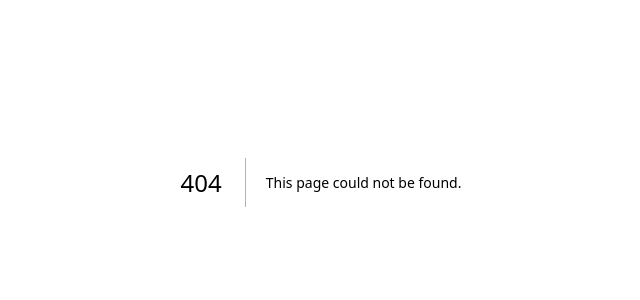
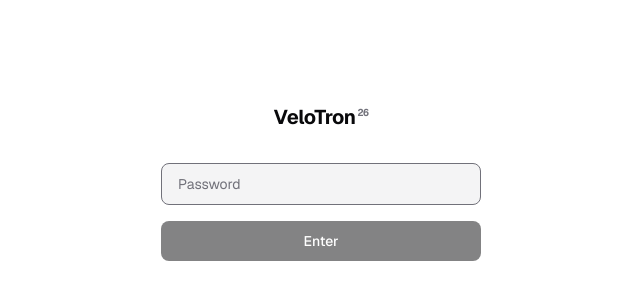
Before and after one commit to itsbendesu/cycling-dashboard, a Next.js app: page /login in a window 1280 px wide. Before the commit this address had no page. Shown: the part 218-518 px from the top of the page, without its empty margins (319-959 px from the left). Built offline with nearby package versions, Linux system fonts and the light colour scheme.

Commit message:
Add password protection with cookie-based auth

```diff
--- /dev/null
+++ b/src/app/api/auth/route.ts
@@ -0,0 +1,30 @@
+import { NextRequest, NextResponse } from "next/server";
+import { cookies } from "next/headers";
+
+const SITE_PASSWORD = process.env.SITE_PASSWORD || "velotron";
+const COOKIE_NAME = "velotron-auth";
+// 90 days
+const MAX_AGE = 60 * 60 * 24 * 90;
+
+export async function POST(req: NextRequest) {
+  const body = await req.json();
+  const { password } = body;
+
+  if (password !== SITE_PASSWORD) {
+    return NextResponse.json({ error: "Wrong password" }, { status: 401 });
+  }
+
+  // Create a simple token — hash of password + a secret
+  const token = Buffer.from(`${SITE_PASSWORD}:${Date.now()}`).toString("base64");
+
+  const cookieStore = await cookies();
+  cookieStore.set(COOKIE_NAME, token, {
+    httpOnly: true,
+    secure: process.env.NODE_ENV === "production",
+    sameSite: "lax",
+    maxAge: MAX_AGE,
+    path: "/",
+  });
+
+  return NextResponse.json({ ok: true });
+}
--- /dev/null
+++ b/src/app/login/page.tsx
@@ -0,0 +1,61 @@
+"use client";
+
+import { useState } from "react";
+import { useRouter } from "next/navigation";
+
+export default function LoginPage() {
+  const [password, setPassword] = useState("");
+  const [error, setError] = useState(false);
+  const [loading, setLoading] = useState(false);
+  const router = useRouter();
+
+  async function handleSubmit(e: React.FormEvent) {
+    e.preventDefault();
+    setError(false);
+    setLoading(true);
+
+    const res = await fetch("/api/auth", {
+      method: "POST",
+      headers: { "Content-Type": "application/json" },
+      body: JSON.stringify({ password }),
+    });
+
+    if (res.ok) {
+      router.push("/");
+      router.refresh();
+    } else {
+      setError(true);
+      setLoading(false);
+    }
+  }
+
+  return (
+    <div className="min-h-screen flex items-center justify-center">
+      <div className="w-full max-w-xs">
+        <h1 className="text-xl font-bold tracking-tight text-center mb-8">
+          VeloTron<sup className="text-[10px] font-mono text-muted ml-0.5 -top-2 relative">26</sup>
+        </h1>
+        <form onSubmit={handleSubmit} className="space-y-4">
+          <input
+            type="password"
+            value={password}
+            onChange={(e) => setPassword(e.target.value)}
+            placeholder="Password"
+            autoFocus
+            className="w-full rounded-lg border border-border bg-card px-4 py-2.5 text-sm text-foreground placeholder:text-muted focus:outline-none focus:border-muted transition-colors"
+          />
+          {error && (
+            <p className="text-xs text-red text-center">Wrong password</p>
+          )}
+          <button
+            type="submit"
+            disabled={loading || !password}
+            className="w-full rounded-lg bg-foreground text-background px-4 py-2.5 text-sm font-medium hover:opacity-90 transition-opacity disabled:opacity-50"
+          >
+            {loading ? "..." : "Enter"}
+          </button>
+        </form>
+      </div>
+    </div>
+  );
+}
--- /dev/null
+++ b/src/proxy.ts
@@ -0,0 +1,25 @@
+import { NextRequest, NextResponse } from "next/server";
+
+const COOKIE_NAME = "velotron-auth";
+const PUBLIC_PATHS = ["/login", "/api/auth"];
+
+export function proxy(req: NextRequest) {
+  const { pathname } = req.nextUrl;
+
+  // Allow public paths and static assets
+  if (
+    PUBLIC_PATHS.some((p) => pathname.startsWith(p)) ||
+    pathname.startsWith("/_next") ||
+    pathname.startsWith("/favicon")
+  ) {
+    return NextResponse.next();
+  }
+
+  const token = req.cookies.get(COOKIE_NAME);
+
+  if (!token) {
+    return NextResponse.redirect(new URL("/login", req.url));
+  }
+
+  return NextResponse.next();
+}
```
